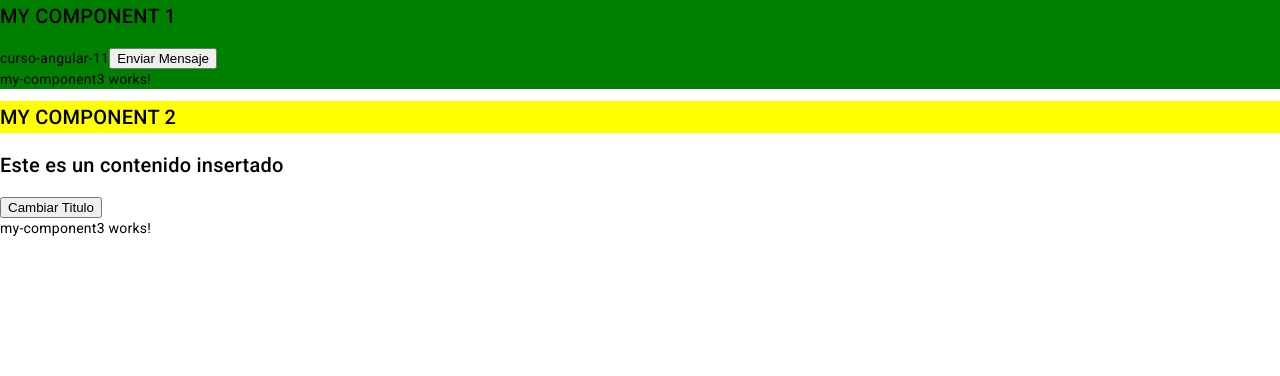
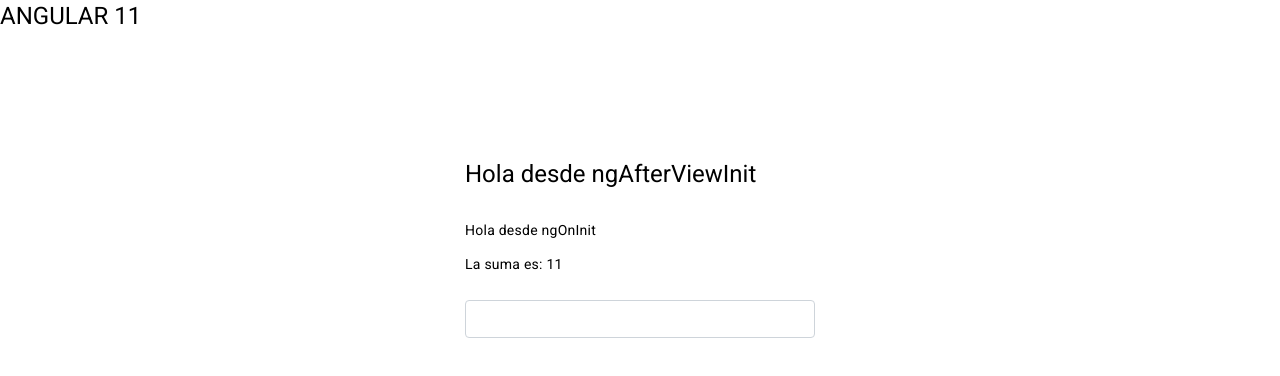
Before and after one commit to HugoMontes/curso-angular-11, an Angular app: page / in a window 1280 px wide. Shown: the top 376 px of the page. Built offline with nearby package versions, Linux system fonts and the light colour scheme.

Commit message:
28. DataBinding > 29. Interpolacion > Property Binding

```diff
--- a/src/app/app.component.html
+++ b/src/app/app.component.html
@@ -1,17 +1,4 @@
-<!-- <router-outlet /> -->
-<app-my-component1
-  [title]="title"
-  (sendMessage)="getMessage($event)"
-></app-my-component1>
-<app-my-component2 *ngIf="show">
-  <h2 #childComponent2>Este es un contenido insertado</h2>
-  <!-- <app-my-component1
-    #childComponent2
-    [title]="title"
-    (sendMessage)="getMessage($event)"
-  ></app-my-component1> -->
-</app-my-component2>
-
-<button (click)="clickChangeTitle()">Cambiar Titulo</button>
-
-<app-my-component3></app-my-component3>
+<h1>ANGULAR 11</h1>
+<div class="container">
+  <app-heros></app-heros>
+</div>
--- a/src/app/app.component.scss
+++ b/src/app/app.component.scss
@@ -0,0 +1,7 @@
+.container {
+  display: flex;
+  flex-direction: column;
+  align-items: center;
+  justify-content: center;
+  min-height: 50vh;
+}
--- a/src/app/app.component.ts
+++ b/src/app/app.component.ts
@@ -1,58 +1,50 @@
 import {
-  AfterViewInit,
+  // AfterViewInit,
   Component,
-  DoCheck,
-  OnInit,
-  ViewChild,
+  // DoCheck,
+  // OnInit,
+  // ViewChild,
   // OnChanges,
   // SimpleChanges,
 } from '@angular/core';
-import { MyComponent2Component } from './components/my-component2/my-component2.component';
+// import { MyComponent2Component } from './components/my-component2/my-component2.component';
 
 @Component({
   selector: 'app-root',
   templateUrl: './app.component.html',
   styleUrl: './app.component.scss',
 })
-export class AppComponent
-  implements /*OnChanges,*/ OnInit, DoCheck, AfterViewInit
-{
-  title = 'curso-angular-11';
-  show = true;
-  @ViewChild(MyComponent2Component) viewChild:
-    | MyComponent2Component
-    | undefined;
-
-  constructor() {
-    console.log('APP-COMPONENT >> CONSTRUCTOR');
-  }
-
-  ngAfterViewInit(): void {
-    console.log('APP-COMPONENT >> ngAfterViewInit');
-    console.log(this.viewChild);
-  }
-
-  ngDoCheck(): void {
-    console.log('APP-COMPONENT >> ngDoCheck');
-    console.log(this.viewChild);
-  }
-
-  ngOnInit(): void {
-    console.log('APP-COMPONENT >> ngOnInit');
-    console.log(this.viewChild);
-  }
-
-  // ngOnChanges(changes: SimpleChanges): void {
-  //   console.log('APP-COMPONENT >> ngOnChanges');
-  //   console.log(changes);
+/*implements OnChanges, OnInit, DoCheck, AfterViewInit*/
+export class AppComponent {
+  // title = 'curso-angular-11';
+  // show = true;
+  // @ViewChild(MyComponent2Component) viewChild:
+  //   | MyComponent2Component
+  //   | undefined;
+  // constructor() {
+  //   // console.log('APP-COMPONENT >> CONSTRUCTOR');
   // }
-
-  getMessage(value: string): void {
-    console.log(value);
-  }
-
-  clickChangeTitle(): void {
-    this.title = 'CAMBIANDO.....';
-    this.show = !this.show;
-  }
+  // ngAfterViewInit(): void {
+  //   // console.log('APP-COMPONENT >> ngAfterViewInit');
+  //   // console.log(this.viewChild);
+  // }
+  // ngDoCheck(): void {
+  //   // console.log('APP-COMPONENT >> ngDoCheck');
+  //   // console.log(this.viewChild);
+  // }
+  // ngOnInit(): void {
+  //   // console.log('APP-COMPONENT >> ngOnInit');
+  //   // console.log(this.viewChild);
+  // }
+  // // ngOnChanges(changes: SimpleChanges): void {
+  // //   console.log('APP-COMPONENT >> ngOnChanges');
+  // //   console.log(changes);
+  // // }
+  // getMessage(value: string): void {
+  //   // console.log(value);
+  // }
+  // clickChangeTitle(): void {
+  //   // this.title = 'CAMBIANDO.....';
+  //   // this.show = !this.show;
+  // }
 }
--- /dev/null
+++ b/src/app/components/heros/heros.component.html
@@ -0,0 +1,6 @@
+<div class="container">
+  <h1 #miH1>Registro de Heroes</h1>
+  {{ titulo }}
+  <p>La suma es: {{ getSuma(5, 6) }}</p>
+  <input type="text" />
+</div>
--- /dev/null
+++ b/src/app/components/heros/heros.component.scss
@@ -0,0 +1,62 @@
+//CSS HEROE
+
+*,
+*:focus,
+*:hover {
+  outline: none;
+}
+
+.container {
+  display: flex;
+  flex-direction: column;
+  gap: 1em;
+  width: 25em;
+  button {
+    width: 8em;
+    background: #7749f8;
+    border-radius: 4px;
+    height: 39px;
+    color: white;
+    outline: none;
+    border: 0;
+    cursor: pointer;
+  }
+
+  .cambiar-color {
+    background-color: red;
+  }
+  .cambiar-color-label {
+    color: green;
+  }
+
+  input {
+    border: 1px solid #ced4da;
+    box-sizing: border-box;
+    border-radius: 4px;
+    height: 38px;
+  }
+
+  table {
+    border-collapse: collapse;
+    width: 100%;
+  }
+
+  table tr:first-child td {
+    font-weight: bold;
+  }
+
+  td,
+  th {
+    border: 1px solid #dddddd;
+    text-align: left;
+    padding: 8px;
+  }
+
+  td:nth-child(1) {
+    font-weight: bold;
+  }
+
+  tr:nth-child(even) {
+    background-color: #f8f9fa;
+  }
+}
--- /dev/null
+++ b/src/app/components/heros/heros.component.ts
@@ -0,0 +1,35 @@
+import {
+  AfterViewInit,
+  Component,
+  ElementRef,
+  OnInit,
+  ViewChild,
+} from '@angular/core';
+
+@Component({
+  selector: 'app-heros',
+  templateUrl: './heros.component.html',
+  styleUrl: './heros.component.scss',
+})
+export class HerosComponent implements OnInit, AfterViewInit {
+  titulo = 'Hello World';
+  @ViewChild('miH1') miH1: ElementRef | undefined;
+
+  ngOnInit(): void {
+    setTimeout(() => {
+      this.titulo = 'Hola desde ngOnInit';
+    }, 1500);
+    console.log(this.miH1);
+  }
+
+  ngAfterViewInit(): void {
+    console.log(this.miH1);
+    if (this.miH1 != undefined) {
+      this.miH1.nativeElement.innerText = 'Hola desde ngAfterViewInit';
+    }
+  }
+
+  getSuma(numero1: number, numero2: number): number {
+    return numero1 + numero2;
+  }
+}
--- a/src/app/components/my-components.module.ts
+++ b/src/app/components/my-components.module.ts
@@ -3,18 +3,21 @@ import { CommonModule } from '@angular/common';
 import { MyComponent1Component } from './my-component1/my-component1.component';
 import { MyComponent2Component } from './my-component2/my-component2.component';
 import { MyComponent3Component } from './my-component3/my-component3.component';
+import { HerosComponent } from './heros/heros.component';
 
 @NgModule({
   declarations: [
     MyComponent1Component,
     MyComponent2Component,
     MyComponent3Component,
+    HerosComponent,
   ],
   imports: [CommonModule],
   exports: [
     MyComponent1Component,
     MyComponent2Component,
     MyComponent3Component,
+    HerosComponent,
   ],
 })
 export class MyComponentsModule {}
```
